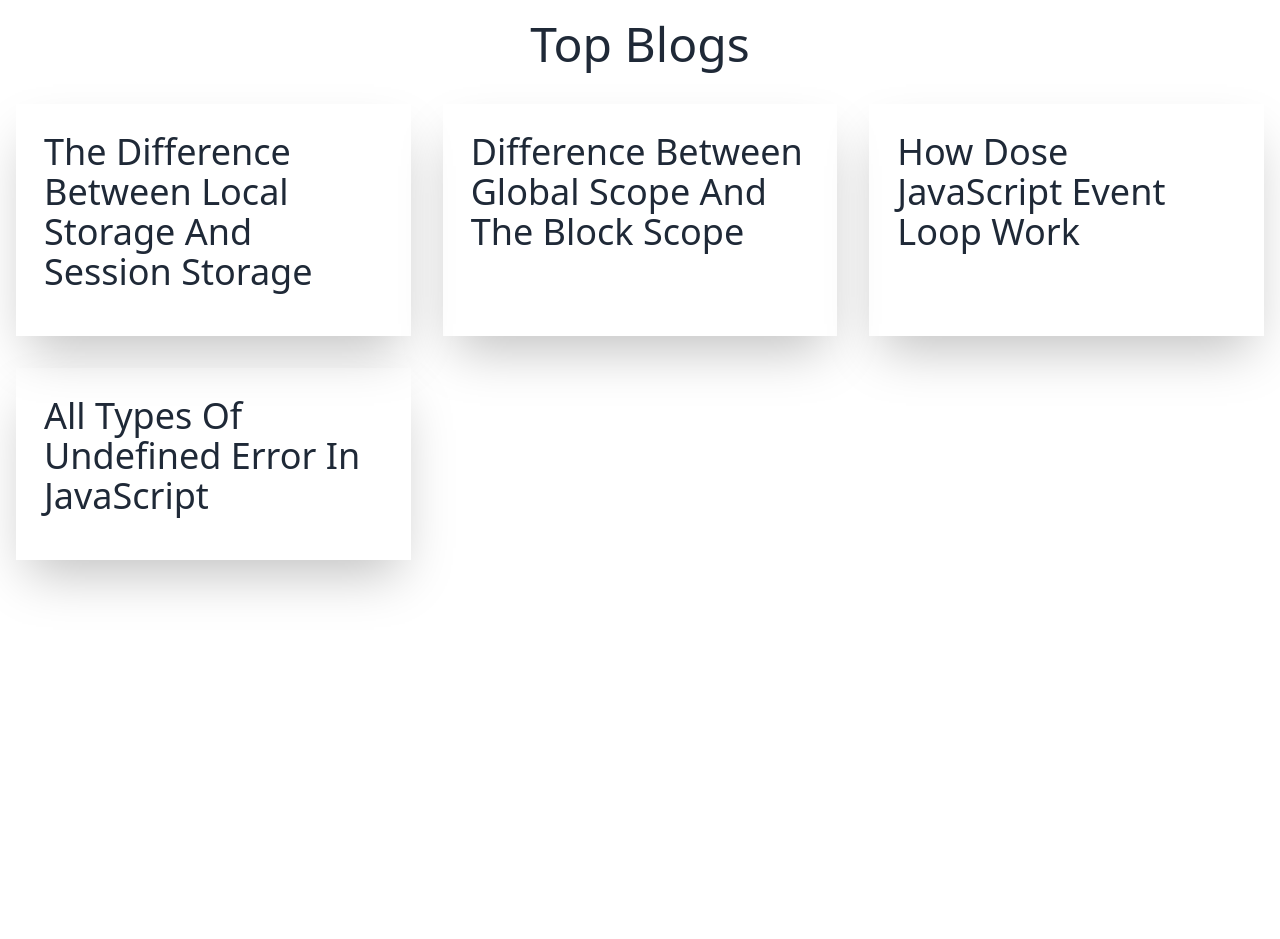
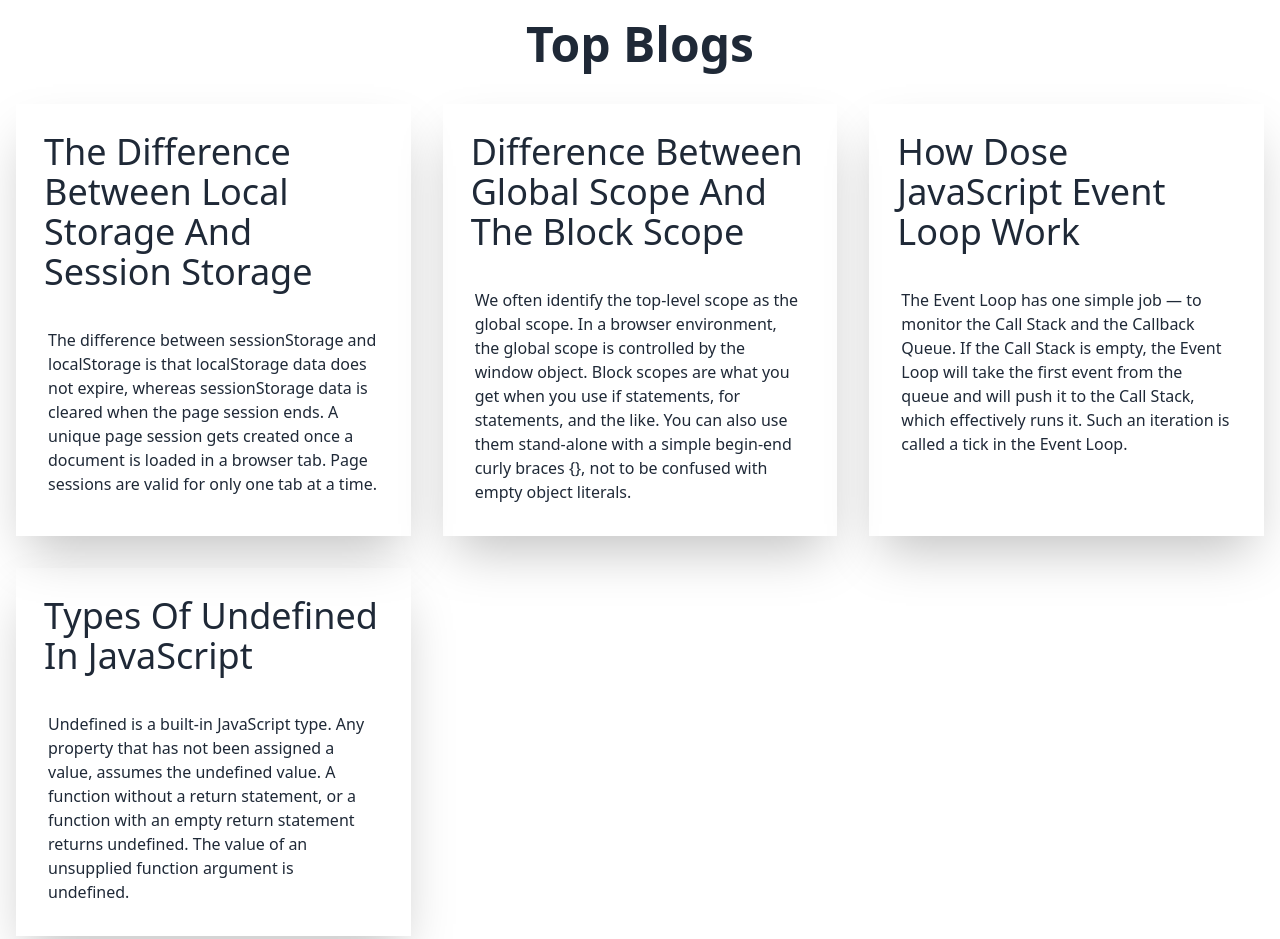
Before and after one commit to Nasif-Hasan/speed-type-moster, a plain HTML site: page blog.html in a window 1280 px wide. Shown: the top 939 px of the page. Before the commit the page ends 800 px from the top, so only its background shows below. Drawn offline with nearby package versions, Linux system fonts and the light colour scheme.

Commit message:
blog done

```diff
--- a/blog.html
+++ b/blog.html
@@ -11,12 +11,12 @@
 <body>
     <!-- Blog section -->
     <main class="container mx-auto">
-        <h1 class="text-5xl text-center my-5">Top Blogs</h1>
+        <h1 class="text-5xl text-center font-bold my-5">Top Blogs</h1>
 
         <section class="grid lg:grid-cols-3 ">
             <div class="m-4 p-3 shadow-2xl">
                 <h1 class="text-4xl p-4">The Difference Between Local Storage And Session Storage</h1>
-                <p class="pb-4">
+                <p class="p-5">The difference between sessionStorage and localStorage is that localStorage data does not expire, whereas sessionStorage data is cleared when the page session ends. A unique page session gets created once a document is loaded in a browser tab. Page sessions are valid for only one tab at a time.
 
                 </p>
 
@@ -24,23 +24,24 @@
 
             <div class="m-4 p-3 shadow-2xl">
                 <h1 class="text-4xl p-4">Difference Between Global Scope And The Block Scope</h1>
-                <p class="pb-4">
+                <p class="p-5">We often identify the top-level scope as the global scope. In a browser environment, the global scope is controlled by the window object. Block scopes are what you get when you use if statements, for statements, and the like. You can also use them stand-alone with a simple begin-end curly braces {}, not to be confused with empty object literals.
+                </p>
+
+            </div>
+
+            <div class="m-4 p-3 shadow-2xl">
+                <h1 class="text-4xl p-4">How Dose JavaScript Event Loop Work</h1>
+                <p class="p-5">The Event Loop has one simple job — to monitor the Call Stack and the Callback Queue. If the Call Stack is empty, the Event Loop will take the first event from the queue and will push it to the Call Stack, which effectively runs it. Such an iteration is called a tick in the Event Loop.
 
                 </p>
 
             </div>
 
             <div class="m-4 p-3 shadow-2xl">
-                <h1 class="text-4xl p-4">How Dose JavaScript Event Loop Work</h1>
-                <p class="pb-4">
+                <h1 class="text-4xl p-4">Types Of Undefined In JavaScript</h1>
+                <p class="p-5">Undefined is a built-in JavaScript type.
 
-                </p>
-
-            </div>
-
-            <div class="m-4 p-3 shadow-2xl">
-                <h1 class="text-4xl p-4">All Types Of Undefined Error In JavaScript</h1>
-                <p class="pb-4">
+                    Any property that has not been assigned a value, assumes the undefined value. A function without a return statement, or a function with an empty return statement returns undefined. The value of an unsupplied function argument is undefined.
 
                 </p>
 
```
